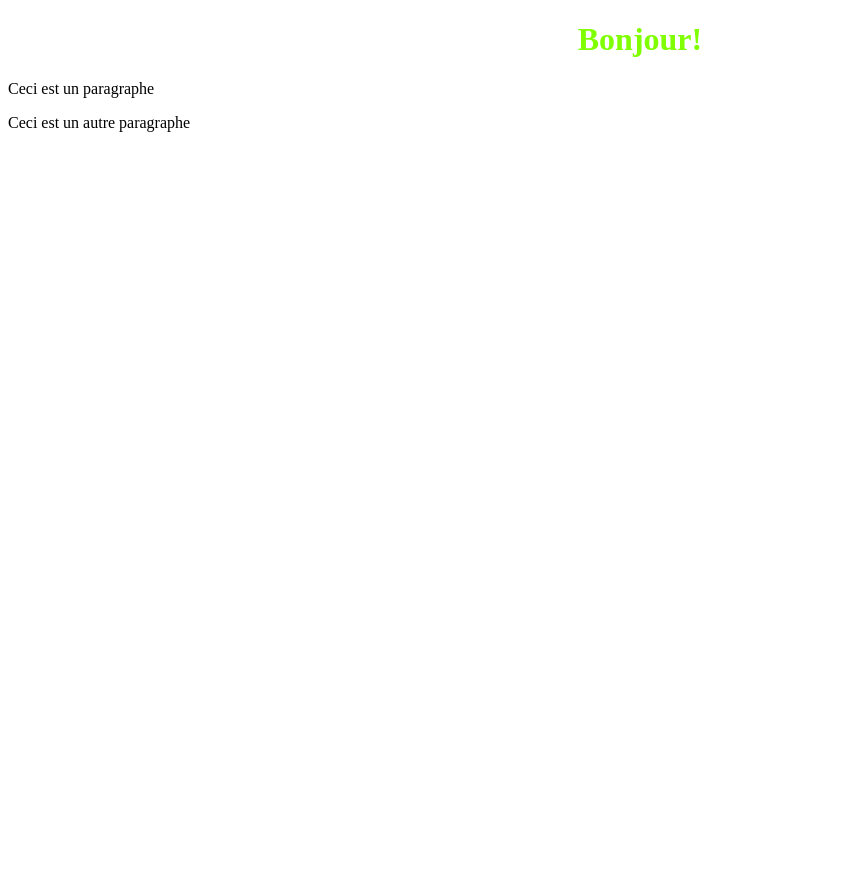
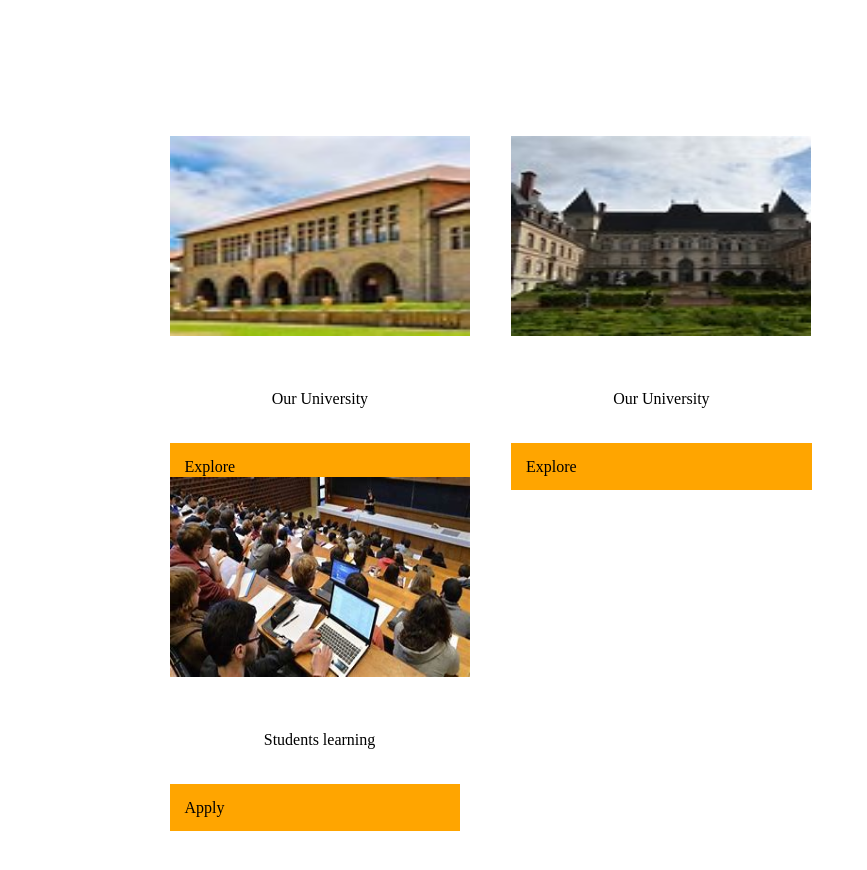
Before and after one commit to Mionitra/principale, a plain HTML site: page index.html in a window 1280 px wide. Shown: the whole page, without its empty margins (0-867 px from the left). Before the commit the page ends 800 px from the top, so only its background shows below. Drawn offline with Linux system fonts and the light colour scheme.

Commit message:
section terminee

```diff
--- a/index.html
+++ b/index.html
@@ -7,8 +7,46 @@
     <title>Webpage design</title>
 </head>
 <body>
-    <h1>Bonjour!</h1>
-    <p>Ceci est un paragraphe</p>
-    <p>Ceci est un autre paragraphe</p>
+    <section id="sec">
+        <div class="images">
+        <ul class="div">
+            <li class="etabl">
+                <div>
+                    <img src="univ pic.jpg" alt="">
+                    <div class="info">
+                        <span>Our University</span>
+                    </div>
+                    <div class="bouton">
+                        <a href="#">Explore</a>
+                </div>
+                </div>
+            </li>
+            <li class="etabl">
+                <div>
+                    <img src="univ1.jpg" alt="">
+                    <div class="info">
+                        <span>Our University</span>
+                    </div>
+                    <div class="bouton">
+                        <a href="#">Explore</a>
+                </div>
+                </div>
+            </li>
+            <li class="etabl">
+                <div>
+                    <img src="etudiant.jpg" alt="">
+                    <div class="info">
+                        <span>Students learning</span>
+                    </div>
+                    <div class="bouton">
+                        <a href="#">Apply</a>
+                    </div>
+                </div>
+            </li>
+
+        </ul>
+        </div>
+    </section>
+
 </body>
 </html>
--- a/style.css
+++ b/style.css
@@ -1,4 +1,42 @@
-h1{
-    text-align: center;
-    color: chartreuse;
+.images{
+    display: flex;
+    margin: 100px auto;
+    padding: 0 8%;
+    justify-content: space-between;
+
 }
+.images ul{
+    display: flex;
+    flex-wrap: wrap;
+    width: 100%;
+}
+.images .etabl{
+    display:flex;
+    flex-direction: column;
+    align-items: center;
+    margin: 2%;
+    transition: 0.5s;
+    height: 300px;
+    justify-content: space-between;
+}
+.info{
+    display: flex;
+    align-items: center;
+    justify-content: center;
+}
+img{
+    width: 300px;
+    height: 200px;
+}
+.bouton a{
+    text-decoration: none;
+    background-color: orange;
+    padding: 15px;
+    padding-right: 235px;
+    margin-top: 200px;
+    justify-content: center;
+    color: black;
+}
+span{
+    margin: 50px;
+}
```
Also changed, not shown: etudiant.jpg (added), etudiant1.jpg (added), univ pic.jpg (added), univ1.jpg (added).
